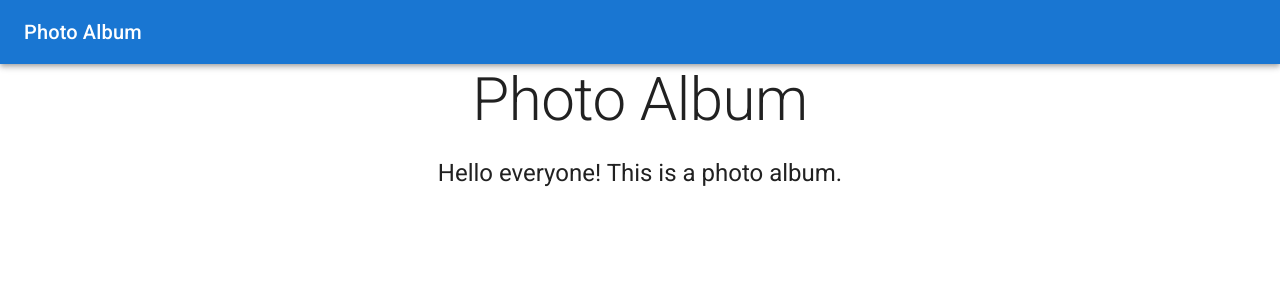
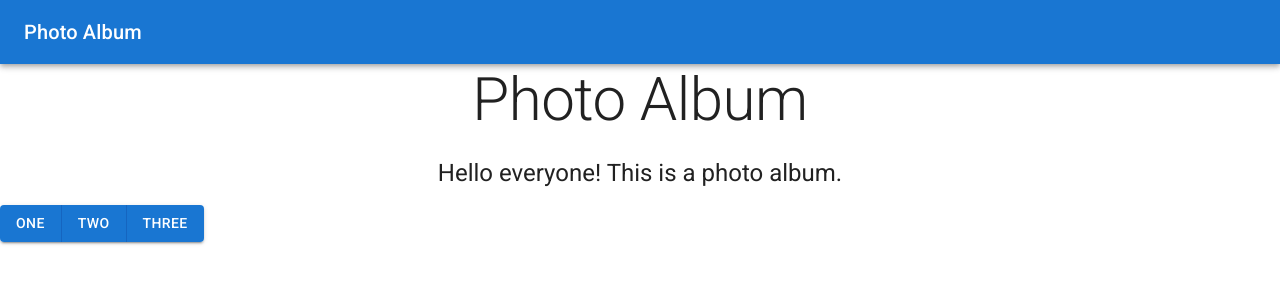
Before and after one commit to JoshuaJonesTS/material-ui-demo, a React (Create React App) app: page / in a window 1280 px wide. Shown: the top 300 px of the page. Built offline with nearby package versions, Linux system fonts and the light colour scheme.

Commit message:
Test MUI Button

```diff
--- a/src/App.js
+++ b/src/App.js
@@ -1,6 +1,9 @@
 import React from 'react';
 import { Typography, AppBar, Card, CardActions, CardContent, CardMedia, CssBaseline, Grid, Toolbar, Container } from '@mui/material'; // Typography is any text element
 // import {PhotoCameraIcon} from '@mui/icons-material/PhotoCamera';
+
+import Button from '@mui/material/Button';
+import ButtonGroup from '@mui/material/ButtonGroup';
 
 const App = () => {
     return (
@@ -25,6 +28,11 @@
                         </Typography>
                     </Container>
                 </div>
+                <ButtonGroup variant="contained" aria-label="outlined primary button group">
+                    <Button>One</Button>
+                    <Button>Two</Button>
+                    <Button>Three</Button>
+                </ButtonGroup>
             </main>
         </>
     );
```
